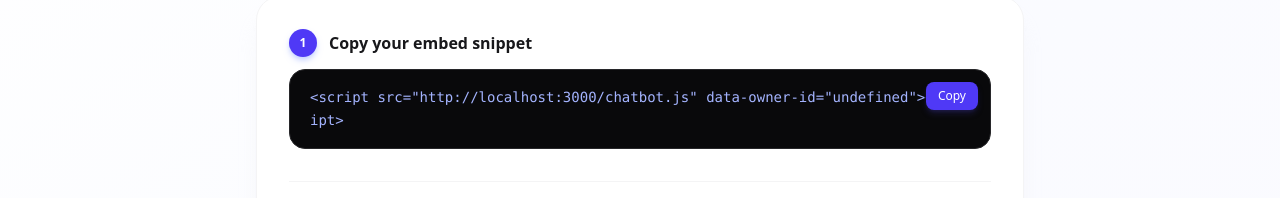
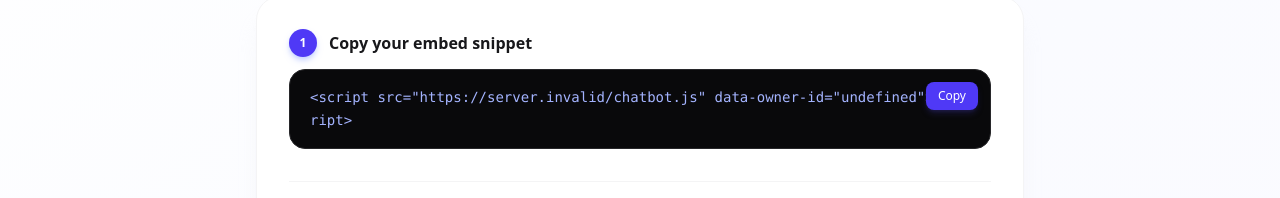
Before and after one commit to Uzair-Debugger/AI-Customer-Support-Agent, a Next.js app: page /embed in a window 1280 px wide. Shown: the part 252-450 px from the top of the page. Built offline with nearby package versions, Linux system fonts and the light colour scheme; no server answers; what @scalekit-sdk/node, groq-sdk would draw is missing.

Commit message:
fix: update API URL in chatbot script and EmbedClient component for production readiness

```diff
--- a/public/chatbot.js
+++ b/public/chatbot.js
@@ -1,8 +1,7 @@
 (function () {
 
-    const api_Url = "http://localhost:3000/api/chat"
-
     const scriptTag = document.currentScript;
+    const api_Url = new URL("/api/chat", scriptTag.src).href
     const ownerId = scriptTag.getAttribute("data-owner-id")
 
     if (!ownerId) {
--- a/src/components/EmbedClient.tsx
+++ b/src/components/EmbedClient.tsx
@@ -2,12 +2,13 @@
 import React, { useState } from 'react'
 import { motion } from 'motion/react'
 import { useRouter } from 'next/navigation'
+import "dotenv/config"
 
 const EmbedClient = ({ ownerId }: { ownerId: string }) => {
     const navigate = useRouter()
     const [copied, setCopied] = useState(false)
 
-    const snippet = `<script src="http://localhost:3000/chatbot.js" data-owner-id="${ownerId}"></script>`
+    const snippet = `<script src="${process.env.NEXT_PUBLIC_APP_URL}/chatbot.js" data-owner-id="${ownerId}"></script>`
 
     const handleCopy = () => {
         navigator.clipboard.writeText(snippet)
```
